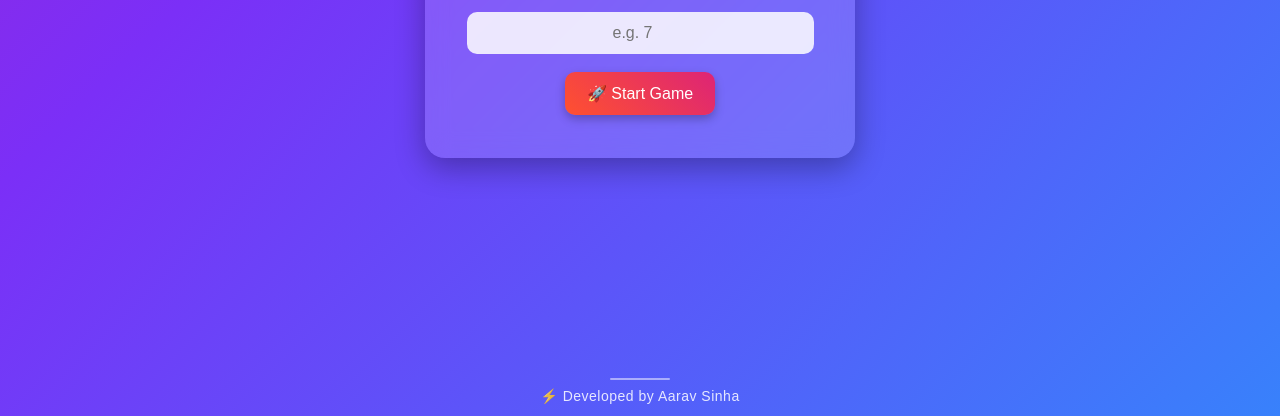
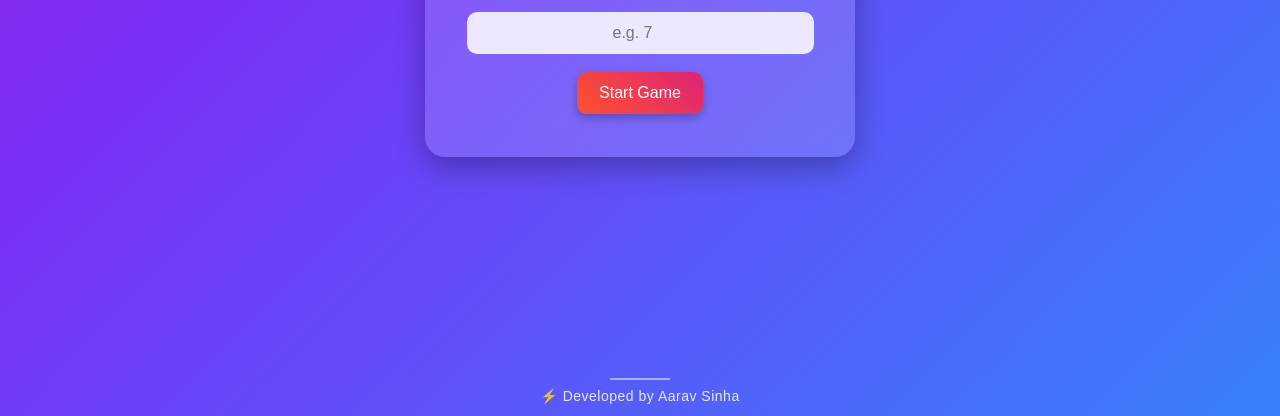
Before and after one commit to Aarav-Sinha/Guess-The-Number-game, a plain HTML site: page index.html in a window 1280 px wide. Shown: the part 384-800 px from the top of the page. Drawn offline with Linux system fonts and the light colour scheme.

Commit message:
Add files via upload

```diff
--- a/index.html
+++ b/index.html
@@ -128,7 +128,7 @@
         <label>Enter No. of Guesses you require:</label>
         <input type="number" id="maxGuesses" min="1" max="20" placeholder="e.g. 7">
         <br>
-        <button id="startBtn" onclick="startGame()">🚀 Start Game</button>
+        <button id="startBtn" onclick="startGame()">Start Game</button>
 
         <div id="game" style="display:none;">
             <p><b>Attempt:</b> <span id="attempt">0</span>/<span id="max"></span></p>
```
